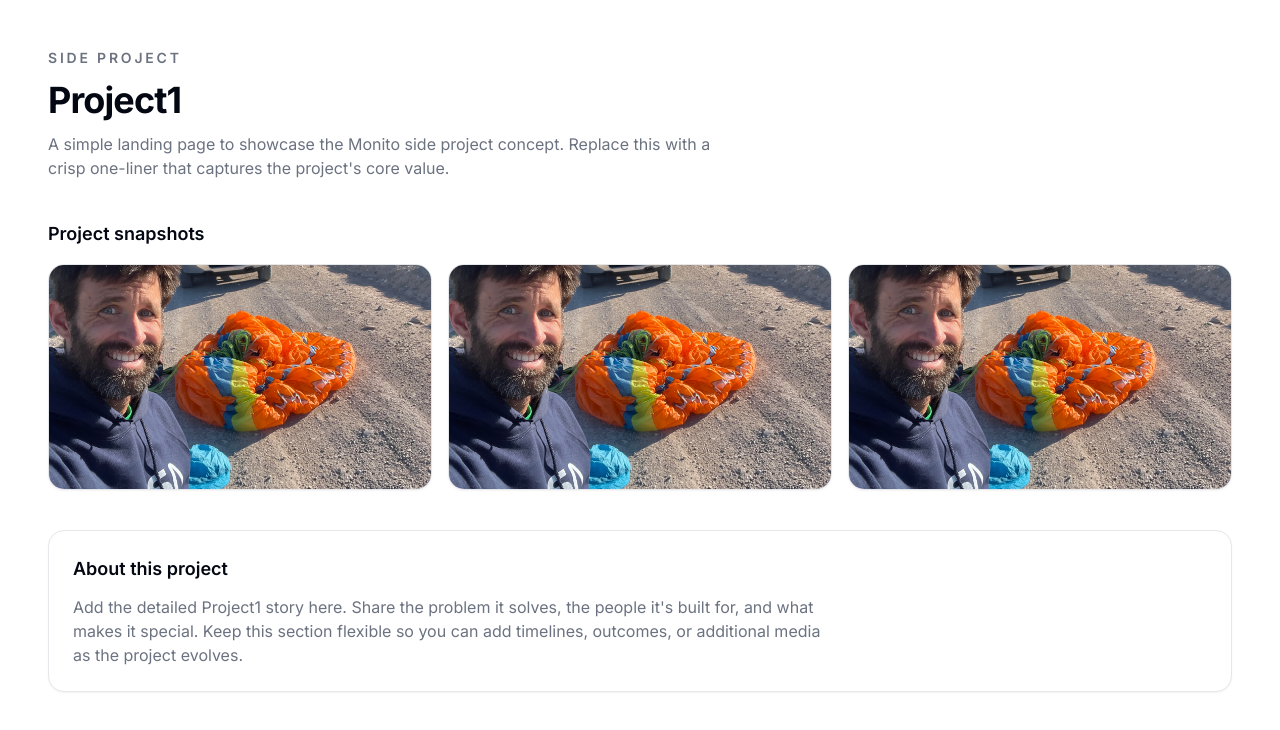
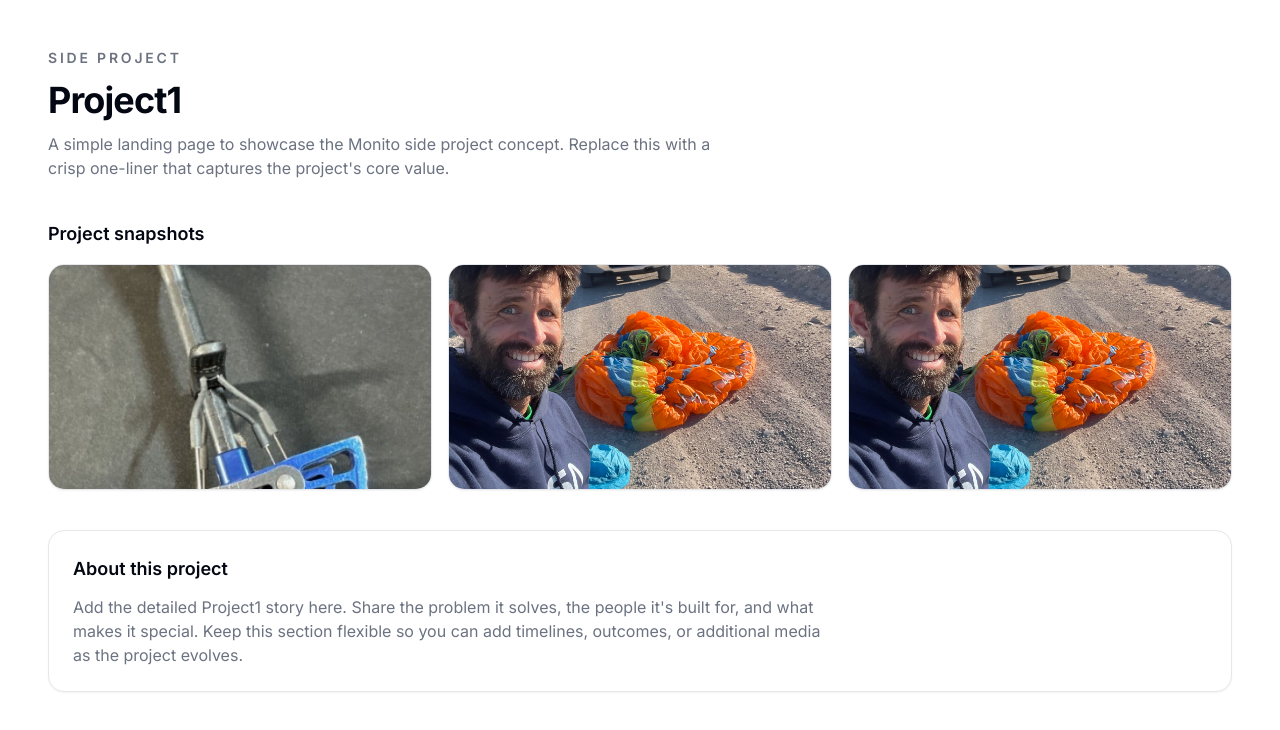
Before and after one commit to bakerjohnalex/resume, a Next.js app: page /projects/project1 in a window 1280 px wide. Shown: the top 730 px of the page. Built offline with nearby package versions, Linux system fonts and the light colour scheme.

Commit message:
Update page.tsx
trying to add a cam photo

```diff
--- a/src/app/projects/project1/page.tsx
+++ b/src/app/projects/project1/page.tsx
@@ -8,7 +8,7 @@ export const metadata: Metadata = {
 
 const projectImages = [
   {
-    src: "/me.jpg",
+    src: "/ulcamused.jpg",
     alt: "Project1 preview image one",
   },
   {
```
